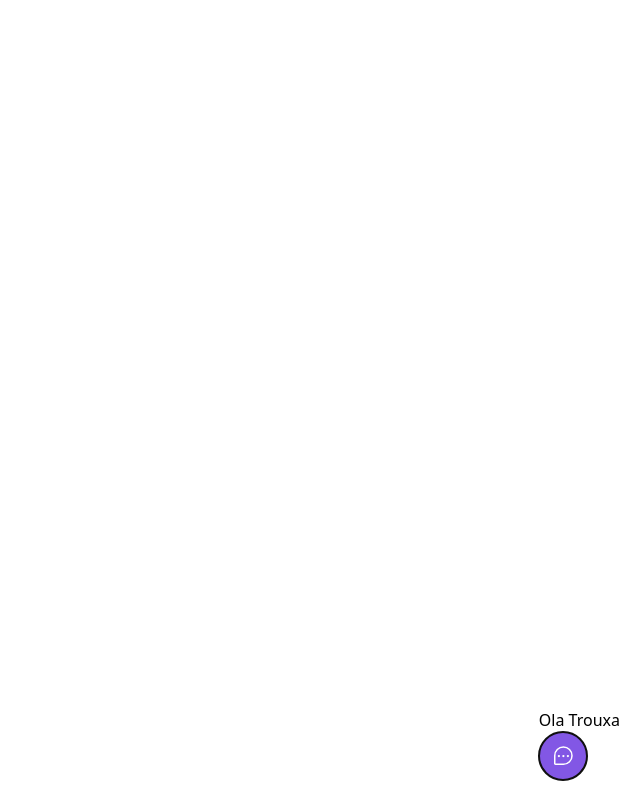
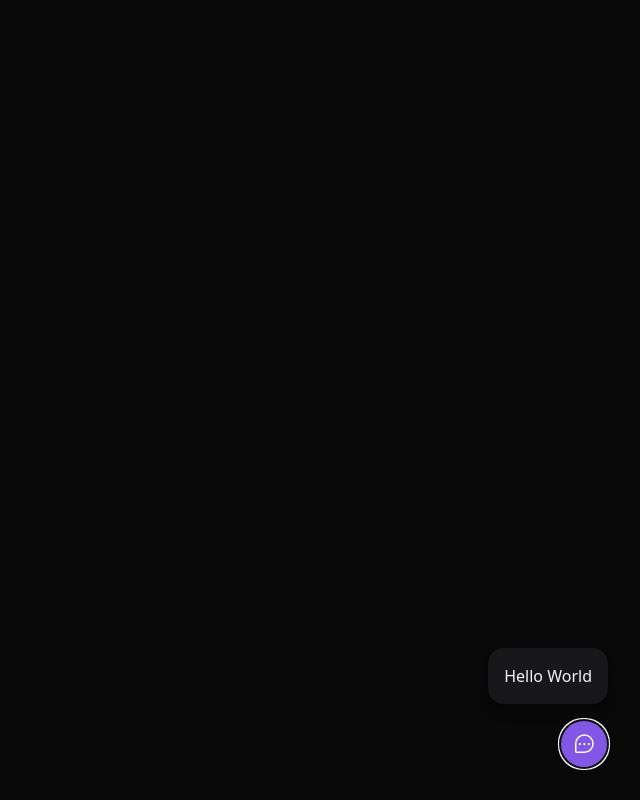
Before and after one commit to ErickSilva2605/rocketseat-nlw-return, a React (Vite) app in the folder web/: page / in a window 1280 px wide. Both pictures are taken after a click on the button "Feedback". Shown: the whole page, without its empty margins (640-1280 px from the left). Built offline with nearby package versions, Linux system fonts and the light colour scheme.

Commit message:
Iniciando a criação do WidgetForm

```diff
--- a/web/src/App.tsx
+++ b/web/src/App.tsx
@@ -1,5 +1,5 @@
-import { Widget } from "./components/Widget";
+import { WidgetButton } from "./components/WidgetButton";
 
 export function App() {
-  return <Widget />
+  return <WidgetButton />
 }
--- a/web/src/components/Widget.tsx
+++ b/web/src/components/WidgetButton.tsx
@@ -1,10 +1,13 @@
 import { ChatTeardropDots } from "phosphor-react";
 import { Popover } from '@headlessui/react'
+import { WidgetForm } from "./WidgetForm";
 
-export function Widget() {
+export function WidgetButton() {
   return (
-    <Popover className="absolute bottom-5 right-5">
-      <Popover.Panel>Ola Trouxa</Popover.Panel>
+    <Popover className="absolute bottom-4 right-4 md:bottom-8 md:right-8 flex flex-col items-end">
+      <Popover.Panel>
+        <WidgetForm />
+      </Popover.Panel>
       <Popover.Button className="bg-brand-500 rounded-full px-3 h-12 text-white flex items-center group">
         <ChatTeardropDots className="w-6 h-6" />
         <span className="max-w-0 overflow-hidden group-hover:max-w-xs transition-all duration-500 ease-linear">
--- /dev/null
+++ b/web/src/components/WidgetForm.tsx
@@ -0,0 +1,7 @@
+export function WidgetForm() {
+  return (
+    <div className="bg-zinc-900 p-4 relative rounded-2xl mb-4 flex flex-col items-center shadow-lg w-[calc(100vw-2rem)] md:w-auto">
+      Hello World
+    </div>
+  )
+}
--- a/web/src/global.css
+++ b/web/src/global.css
@@ -1,3 +1,7 @@
 @tailwind base;
 @tailwind components;
 @tailwind utilities;
+
+body{
+  @apply bg-[#09090A] text-zinc-100;
+}
```
